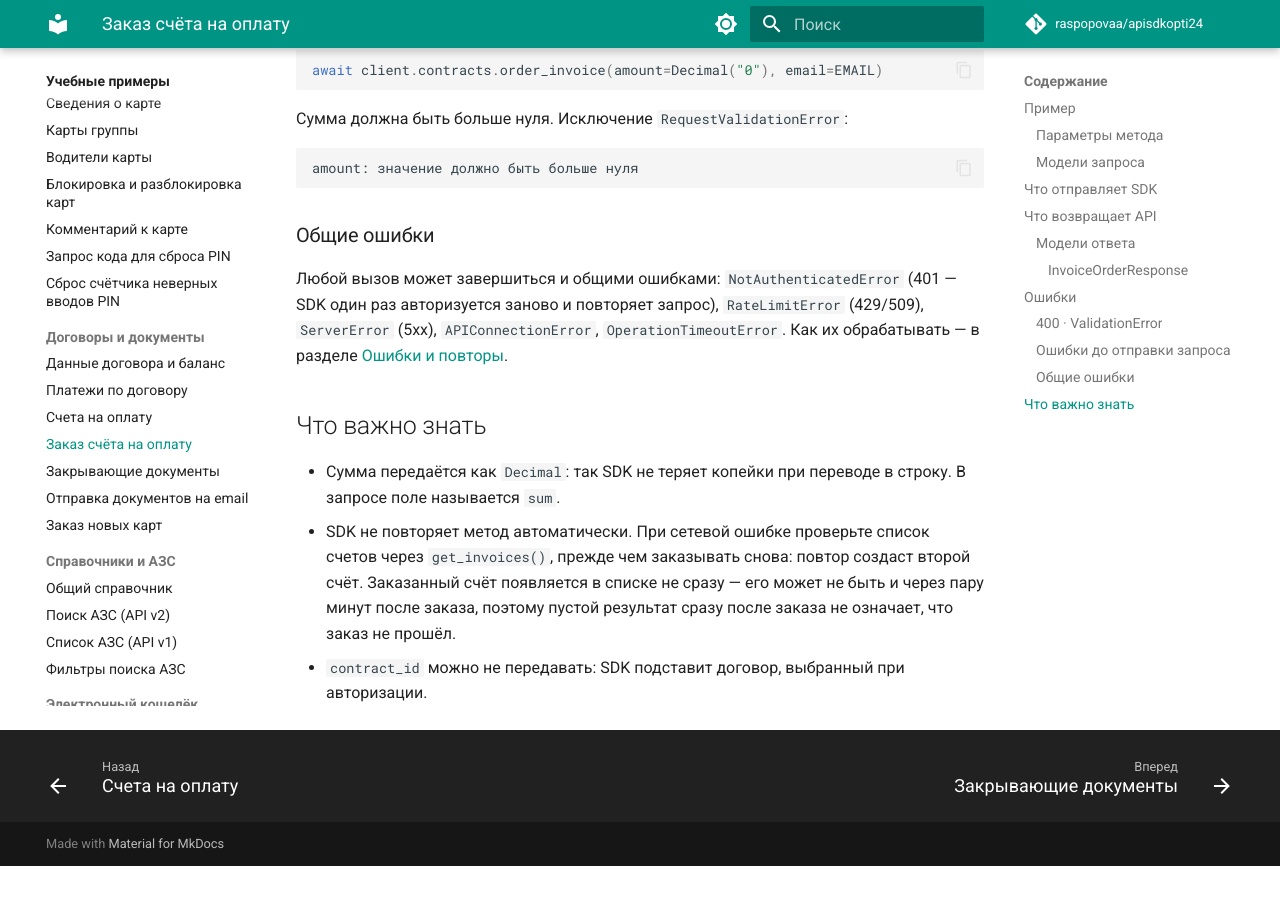
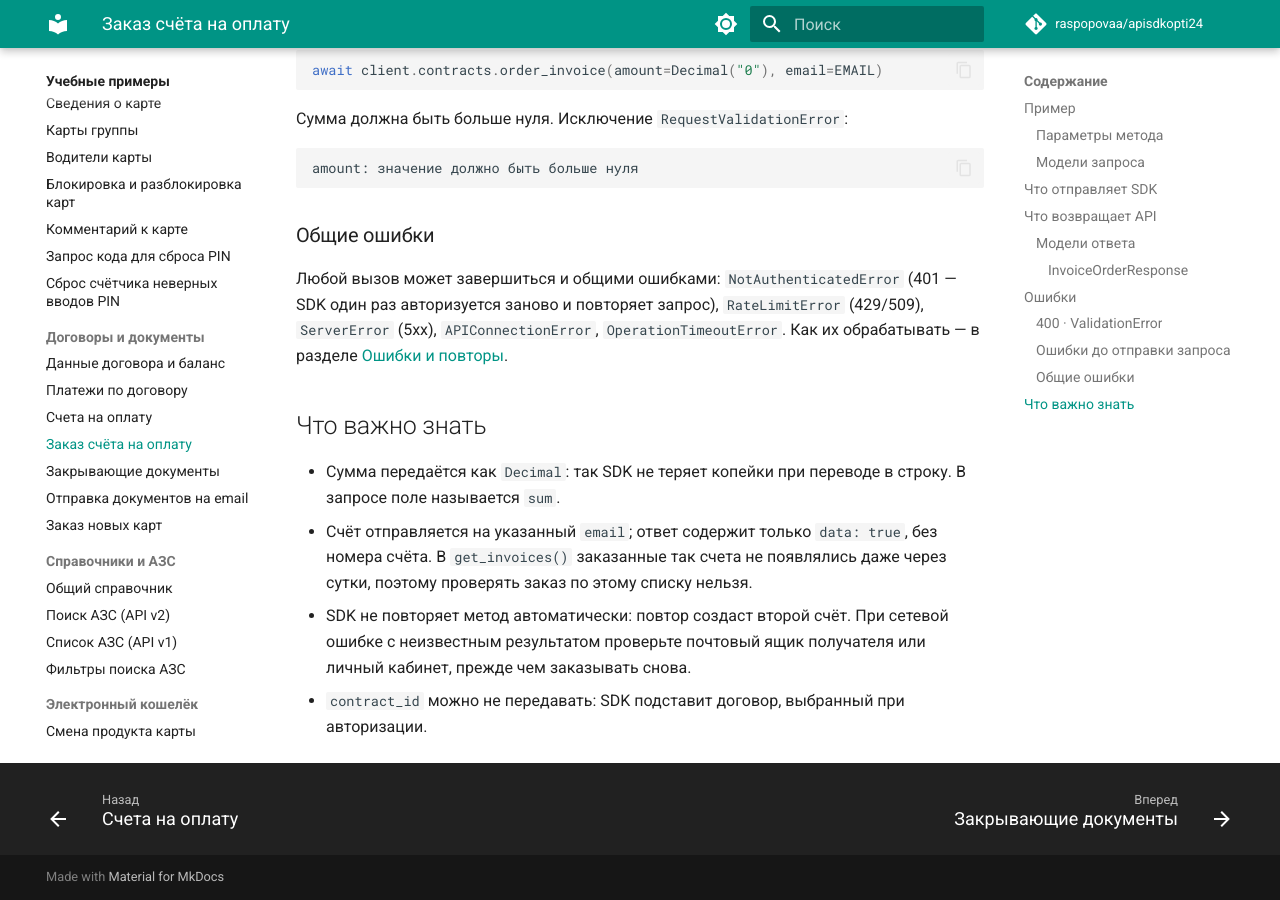
Before and after one commit to raspopovaa/apisdkopti24, an MkDocs documentation site: the page built from docs/examples/contracts/order_invoice.md, in a window 1280 px wide and 900 px high, scrolled down 4579 px. Built offline with MkDocs 1.6.1 and Material for MkDocs 9.7.7, drawn with Linux system fonts in a browser that asks for light colours; comment, search, counter and statistics services are not loaded; the version menu is left out; before the commit the page ends 5445 px from its top, so only the background shows below that.

Commit message:
docs(contracts): invoices arrive by email, not in get_invoices; order_cards cannot be checked
An invoice ordered with order_invoice (data: true, no invoice number) is
delivered to the given email but did not appear in get_invoices even a day
later, whether contract_id was sent in the header, the query string or
both; the specification's example suggests that endpoint lists processing
invoices instead. The previous advice to check get_invoices before ordering
again is replaced: after a network error check the mailbox or the customer
portal. order_cards gets a note that the API has no way to verify an order,
so an ambiguous result must be checked in the portal or with the manager
before repeating. spec-compatibility.md and the changelog are updated.

Co-Authored-By: Claude Opus 5.5 <noreply@anthropic.com>

```diff
--- a/docs/examples/contracts/order_invoice.md
+++ b/docs/examples/contracts/order_invoice.md
@@ -192,5 +192,6 @@ amount: значение должно быть больше нуля
 ## Что важно знать
 
 - Сумма передаётся как `Decimal`: так SDK не теряет копейки при переводе в строку. В запросе поле называется `sum`.
-- SDK не повторяет метод автоматически. При сетевой ошибке проверьте список счетов через `get_invoices()`, прежде чем заказывать снова: повтор создаст второй счёт. Заказанный счёт появляется в списке не сразу — его может не быть и через пару минут после заказа, поэтому пустой результат сразу после заказа не означает, что заказ не прошёл.
+- Счёт отправляется на указанный `email`; ответ содержит только `data: true`, без номера счёта. В `get_invoices()` заказанные так счета не появлялись даже через сутки, поэтому проверять заказ по этому списку нельзя.
+- SDK не повторяет метод автоматически: повтор создаст второй счёт. При сетевой ошибке с неизвестным результатом проверьте почтовый ящик получателя или личный кабинет, прежде чем заказывать снова.
 - `contract_id` можно не передавать: SDK подставит договор, выбранный при авторизации.
```
Also changed, not shown: CHANGELOG.md (+4 -0 lines), docs/examples/contracts/order_cards.md (+1 -0 lines), docs/spec-compatibility.md (+1 -1 lines), 1 other file.
